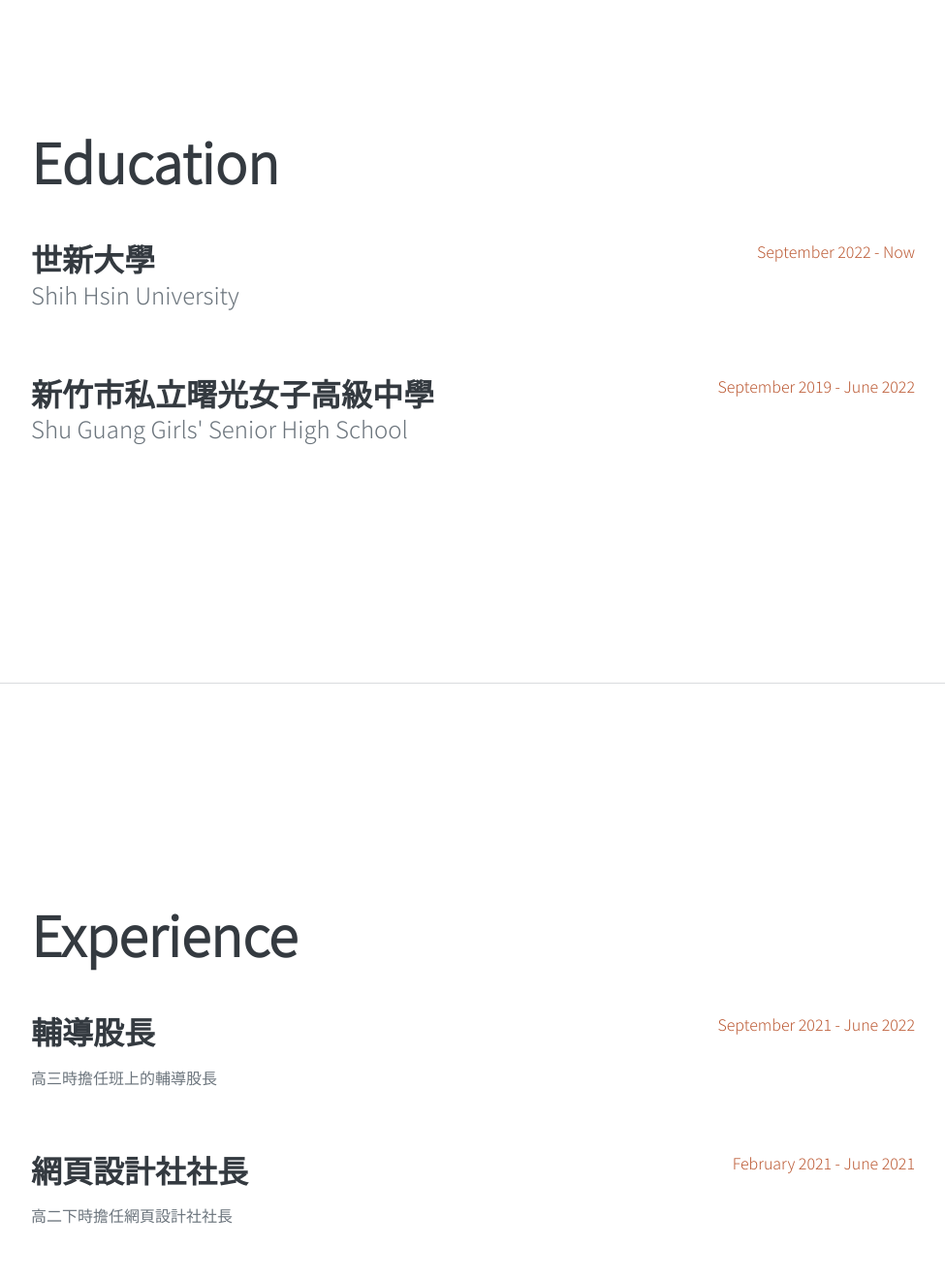
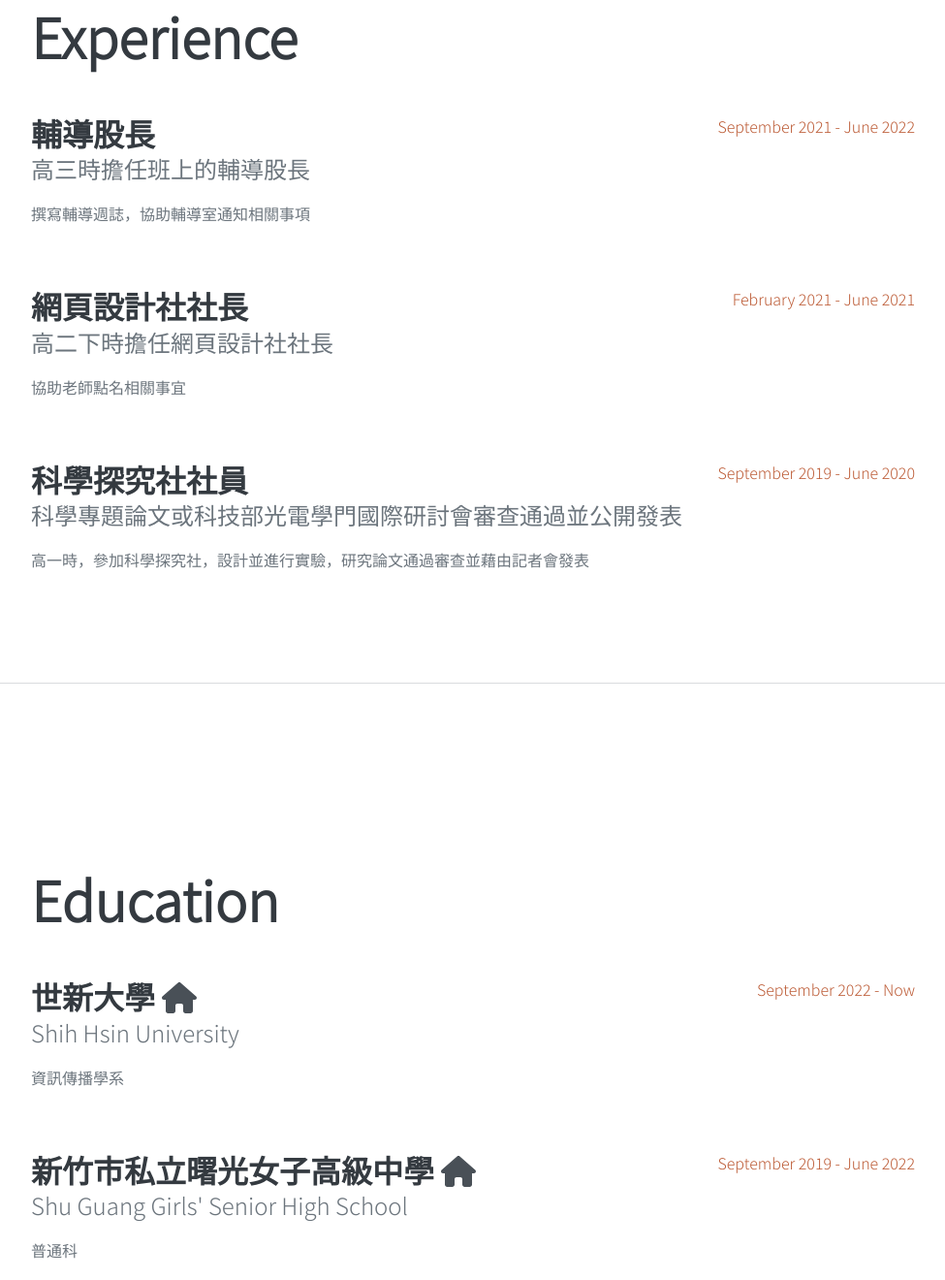
Before and after one commit to cyixuan/cyixuan.github.io, a plain HTML site: page index.html in a window 1280 px wide. Shown: the part 931-2251 px from the top of the page at 97% size, without its empty margins (288-1263 px from the left). Drawn offline with nearby package versions, Linux system fonts and the light colour scheme; a web font is replaced by a local one.

Commit message:
修改文字，增加連結

```diff
--- a/css/my_styles.css
+++ b/css/my_styles.css
@@ -11,3 +11,12 @@ h1, .h1, h2, .h2, h3, .h3, h4, .h4, h5, .h5, h6, .h6 {
    font-family: 'Noto Sans TC' ,sans-serif;
    text-transform: none;
 }
+
+.expedu_icon {
+   color: #495057
+}
+
+.expedu_icon:hover {
+   background-color: #495057;
+   color: #fff
+}
--- a/index.html
+++ b/index.html
@@ -8,7 +8,7 @@
         <title>周佾萱的自我介紹</title>
         <link rel="icon" type="image/x-icon" href="assets/img/favicon.ico" />
         <!-- Font Awesome icons (free version)-->
-        <script src="https://use.fontawesome.com/releases/v6.1.0/js/all.js" crossorigin="anonymous"></script>
+        <script src="https://use.fontawesome.com/releases/v6.3.0/js/all.js" crossorigin="anonymous"></script>
         <!-- Google fonts-->
         <link rel="preconnect" href="https://fonts.googleapis.com">
         <link rel="preconnect" href="https://fonts.gstatic.com" crossorigin>
@@ -45,7 +45,7 @@
                 <div class="resume-section-content">
                     <h1 class="mb-0">
                         周佾萱
-                        <span class="text-primary">Yi-Hsuan Chou</span>
+                        <br /><span class="text-primary">Yi-Hsuan Chou</span><br />
                     </h1>
                     <div class="subheading mb-5">
                         新竹縣竹北市國盛街207巷2號 No. 207, Guosheng St, Zhubei City, Hsinchu County, 302 <br />
@@ -56,9 +56,10 @@
                     <p class="lead mb-5">My usual hobbies are listening to music and watching dramas. I mainly like Taiwanese dramas and Korean dramas, especially suspenseful reasoning types. In addition, I also love cats very much, and I have 2 cats at home!</p>
                     <div class="social-icons">
                         <a class="social-icon" href="#!"><i class="fab fa-linkedin-in"></i></a>
-                        <a class="social-icon" href="#!"><i class="fab fa-github"></i></a>
-                        <a class="social-icon" href="#!"><i class="fab fa-twitter"></i></a>
-                        <a class="social-icon" href="#!"><i class="fab fa-facebook-f"></i></a>
+                        <a class="social-icon" href="https://github.com/cyixuan/cyixuan.github.io"><i class="fab fa-github"></i></a>
+                        <a class="social-icon" href="https://twitter.com/cyixuann"><i class="fab fa-twitter"></i></a>
+                        <a class="social-icon" href="https://www.facebook.com/profile.php?id=100003461455183"><i class="fab fa-facebook-f"></i></a>
+                        <a class="social-icon" href="https://www.instagram.com/yixuan_212/"><i class="fa-brands fa-instagram"></i></a>
                     </div>
                 </div>
             </section>
@@ -66,22 +67,30 @@
             <!-- Experience-->
             <section class="resume-section" id="experience">
                 <div class="resume-section-content">
-                    <h2 class="mb-5">Education</h2>
+                    <h2 class="mb-5">Experience</h2>
                     <div class="d-flex flex-column flex-md-row justify-content-between mb-5">
                         <div class="flex-grow-1">
-                            <h3 class="mb-0">世新大學</h3>
-                            <div class="subheading mb-3">Shih Hsin University</div>
-                            <p></p>
+                            <h3 class="mb-0">輔導股長</h3>
+                            <div class="subheading mb-3">高三時擔任班上的輔導股長</div>
+                            <p>撰寫輔導週誌，協助輔導室通知相關事項</p>
                         </div>
-                        <div class="flex-shrink-0"><span class="text-primary">September 2022 - Now</span></div>
+                        <div class="flex-shrink-0"><span class="text-primary">September 2021 - June 2022</span></div>
+                    </div>
+                    <div class="d-flex flex-column flex-md-row justify-content-between mb-5">
+                        <div class="flex-grow-1">
+                            <h3 class="mb-0">網頁設計社社長</h3>
+                            <div class="subheading mb-3">高二下時擔任網頁設計社社長</div>
+                            <p>協助老師點名相關事宜</p>
+                        </div>
+                        <div class="flex-shrink-0"><span class="text-primary">February 2021 - June 2021</span></div>
                     </div>
                     <div class="d-flex flex-column flex-md-row justify-content-between">
                         <div class="flex-grow-1">
-                            <h3 class="mb-0">新竹市私立曙光女子高級中學</h3>
-                            <div class="subheading mb-3">Shu Guang Girls' Senior High School</div>
-                            <p></p>
+                            <h3 class="mb-0">科學探究社社員</h3>
+                            <div class="subheading mb-3">科學專題論文或科技部光電學門國際研討會審查通過並公開發表</div>
+                            <p>高一時，參加科學探究社，設計並進行實驗，研究論文通過審查並藉由記者會發表</p>
                         </div>
-                        <div class="flex-shrink-0"><span class="text-primary">September 2019 - June 2022</span></div>
+                        <div class="flex-shrink-0"><span class="text-primary">September 2019 - June 2020</span></div>
                     </div>
                 </div>
             </section>
@@ -89,24 +98,28 @@
             <!-- Education-->
             <section class="resume-section" id="education">
                 <div class="resume-section-content">
-                    <h2 class="mb-5">Experience</h2>
+                    <h2 class="mb-5">Education</h2>
                     <div class="d-flex flex-column flex-md-row justify-content-between mb-5">
                         <div class="flex-grow-1">
-                            <h3 class="mb-0">輔導股長</h3>
-                            <div class="subheading mb-3"></div>
-                            <div>高三時擔任班上的輔導股長</div>
+                            <h3 class="mb-0">世新大學
+                                <a class="expedu_icon" href="http://ics.wp.shu.edu.tw/" target="_blank"><i class="fa-solid fa-house"></i></a>
+                            </h3>
+                            <div class="subheading mb-3">Shih Hsin University</div>
+                            <div>資訊傳播學系</div>
                             <p></p>
                         </div>
-                        <div class="flex-shrink-0"><span class="text-primary">September 2021 - June 2022</span></div>
+                        <div class="flex-shrink-0"><span class="text-primary">September 2022 - Now</span></div>
                     </div>
                     <div class="d-flex flex-column flex-md-row justify-content-between">
                         <div class="flex-grow-1">
-                            <h3 class="mb-0">網頁設計社社長</h3>
-                            <div class="subheading mb-3"></div>
-                            <div>高二下時擔任網頁設計社社長</div>
+                            <h3 class="mb-0">新竹市私立曙光女子高級中學
+                                <a class="expedu_icon" href="https://www.sggs.hc.edu.tw/" target="_blank"><i class="fa-solid fa-house"></i></a>
+                            </h3>
+                            <div class="subheading mb-3">Shu Guang Girls' Senior High School</div>
+                            <div>普通科</div>
                             <p></p>
                         </div>
-                        <div class="flex-shrink-0"><span class="text-primary">February 2021 - June 2021</span></div>
+                        <div class="flex-shrink-0"><span class="text-primary">September 2019 - June 2022</span></div>
                     </div>
                 </div>
             </section>
```
